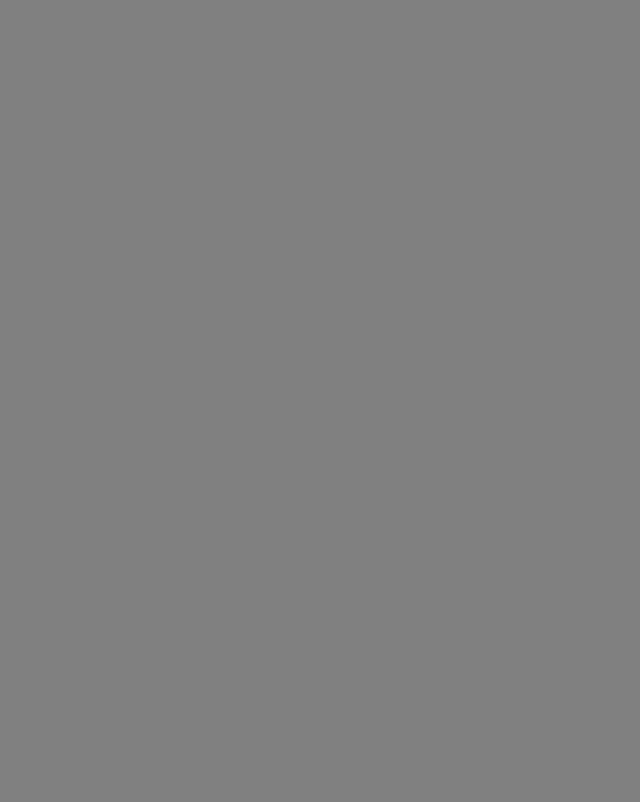
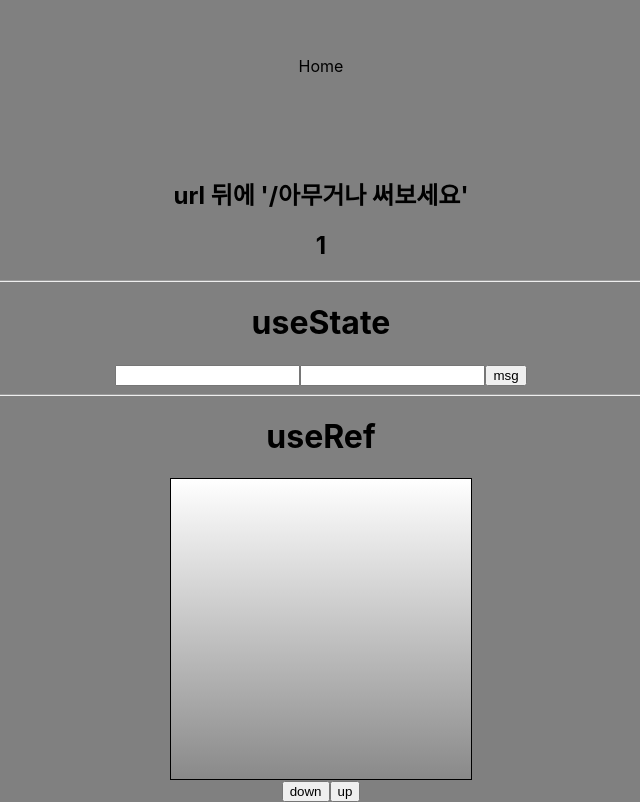
Before and after one commit to seungjin-le/React_Techmology, a React (Create React App) app: page /1/1 in a window 1280 px wide. Before the commit this address had no page. Shown: the part 144-946 px from the top of the page, without its empty margins (319-959 px from the left). Before the commit the page ends 800 px from the top, so only its background shows below. Built offline with nearby package versions, Linux system fonts and the light colour scheme; the HTML template or start-up script is replaced by a standard one.

Commit message:
자러가기전 commit

```diff
--- a/src/App.tsx
+++ b/src/App.tsx
@@ -8,6 +8,7 @@ function App() {
       <Routes>
         <Route path="/" element={<Home />} />
         <Route path="/:text" element={<Home />} />
+        <Route path="/:text/:texts" element={<Home />} />
       </Routes>
     </BrowserRouter>
   );
--- a/src/pages/home/index.tsx
+++ b/src/pages/home/index.tsx
@@ -6,11 +6,12 @@ import UseRef from "../../components/useHooks/useref/useRef";
 
 const Home = () => {
   const params: any = useParams();
-
+  console.log(params);
   return (
     <Layout>
       <h2>url 뒤에 '/아무거나 써보세요'</h2>
       <h2>{params?.text}</h2>
+      <h2>{params?.test}</h2>
       <hr />
       {/* 2개의 input 상태관리 */}
       <h1>useState</h1>
```
